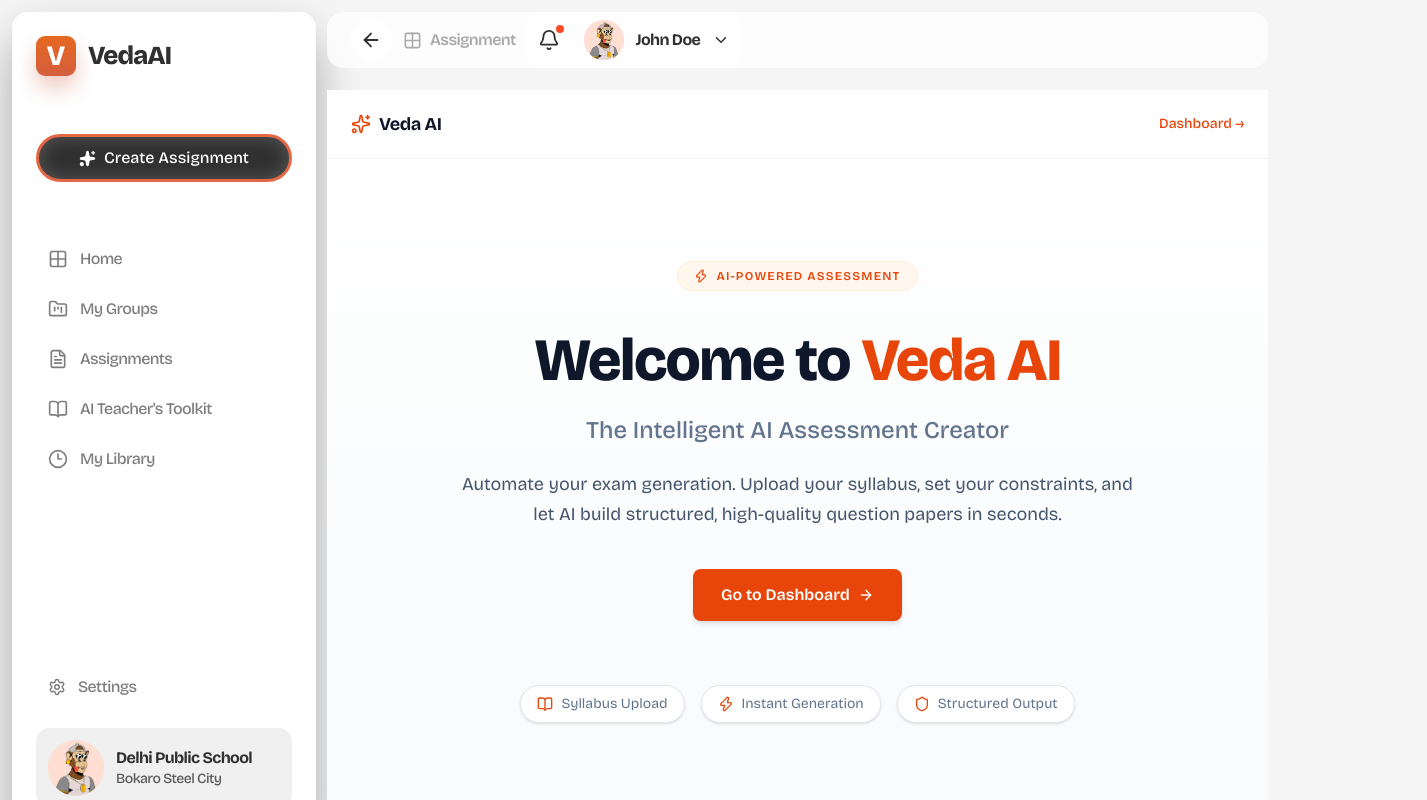
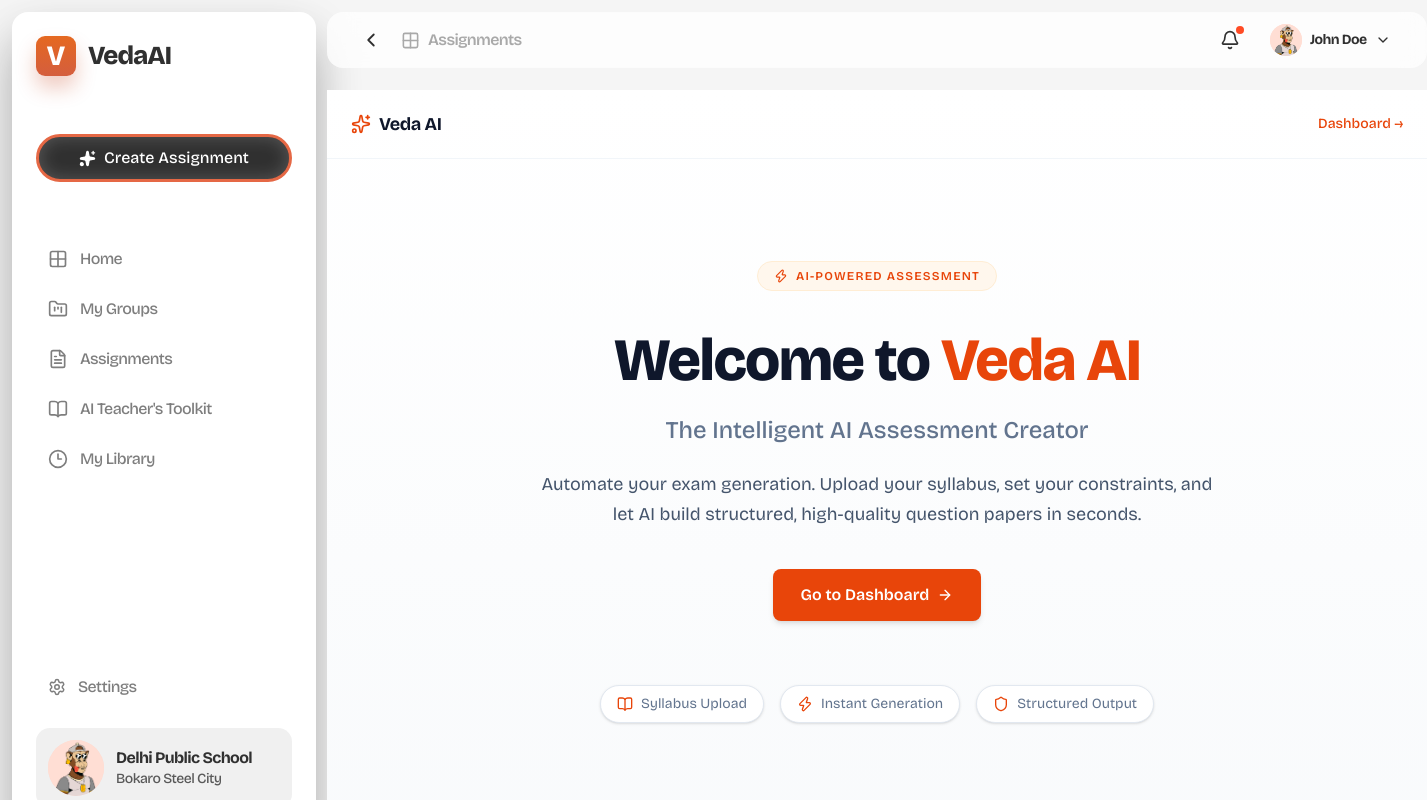
Before and after one commit to Talin12/Dev-AI, a Next.js app in the folder frontend/: page / in a window 1280 px wide. Shown: the top 800 px of the page, 1427 px wide, since content can reach past the window. Built offline with nearby package versions, Linux system fonts and the light colour scheme.

Commit message:
fix topbar

```diff
--- a/frontend/src/components/layout/Topbar.tsx
+++ b/frontend/src/components/layout/Topbar.tsx
@@ -2,54 +2,53 @@
 
 import Image from "next/image";
 import Link from "next/link";
-import { ArrowLeft, Bell, ChevronDown, Grid2X2, Menu } from "lucide-react";
+import { Bell, ChevronDown, Grid2X2 } from "lucide-react";
 
 interface TopbarProps {
   onMenuToggle: () => void;
 }
 
-export function Topbar({ onMenuToggle }: TopbarProps) {
+export function Topbar({ onMenuToggle: _ }: TopbarProps) {
   return (
-    <header className="w-full h-[56px] shrink-0 bg-[#FFFFFFBF] backdrop-blur-md rounded-[16px] pl-[24px] pr-[12px] flex items-center gap-[10px]">
-      <div className="flex items-center gap-3">
-        <button
-          onClick={onMenuToggle}
-          className="flex h-10 w-10 items-center justify-center rounded-full bg-white text-[#303030] transition-colors hover:bg-[#f6f6f6] md:hidden"
-          aria-label="Open menu"
-        >
-          <Menu size={20} />
-        </button>
+    <header className="w-full max-w-[1100px] h-[56px] pl-[24px] pr-[12px] flex items-center gap-[10px] bg-[#FFFFFFBF] backdrop-blur-md rounded-[16px]">
 
-        <Link
-          href="/assignments"
-          className="hidden h-10 w-10 items-center justify-center rounded-full bg-white text-[#303030] transition-colors hover:bg-[#f6f6f6] md:flex"
-          aria-label="Back"
-        >
-          <ArrowLeft size={22} />
-        </Link>
+      {/* Back Arrow — w-[40px] */}
+      <Link
+        href="/assignments"
+        className="w-[40px] h-[40px] shrink-0 flex items-center justify-center rounded-full hover:bg-black/5 transition-colors"
+        aria-label="Back"
+      >
+        <svg width="22" height="22" viewBox="0 0 24 24" fill="none" stroke="#303030" strokeWidth="2" strokeLinecap="round" strokeLinejoin="round">
+          <polyline points="15 18 9 12 15 6" />
+        </svg>
+      </Link>
 
-        <div className="flex items-center gap-2 text-[#a9a9a9]">
-          <Grid2X2 size={19} />
-          <span className="text-[16px] font-semibold tracking-[-0.04em]">Assignment</span>
-        </div>
+      {/* Title / Breadcrumb — w-[801px] */}
+      <div className="w-[801px] h-[20px] shrink-0 flex items-center gap-[8px]">
+        <Grid2X2 size={19} className="text-[#a9a9a9]" />
+        <span className="text-[16px] font-semibold tracking-[-0.04em] text-[#a9a9a9]">Assignments</span>
       </div>
 
-      <div className="flex h-14 items-center gap-6 rounded-[14px] bg-white/45 px-3">
-        <button className="relative text-[#303030]" aria-label="Notifications">
-          <Bell size={22} strokeWidth={2} />
-          <span className="absolute -right-1 -top-1 h-2 w-2 rounded-full bg-[#ff4b25]" />
-        </button>
+      {/* Bell — w-[36px] */}
+      <button
+        className="w-[36px] h-[36px] shrink-0 rounded-[100px] flex items-center justify-center hover:bg-black/5 transition-colors relative"
+        aria-label="Notifications"
+      >
+        <Bell size={20} strokeWidth={2} className="text-[#303030]" />
+        <span className="absolute top-[4px] right-[4px] h-2 w-2 rounded-full bg-[#ff4b25]" />
+      </button>
 
-        <button className="flex items-center gap-3 text-[#303030]">
-          <div className="relative h-10 w-10 overflow-hidden rounded-full bg-[#ffdcd2]">
-            <Image src="/veda-avatar.jpg" alt="" fill className="object-cover" sizes="40px" />
-          </div>
-          <span className="hidden text-[16px] font-bold leading-none tracking-[-0.04em] sm:inline">
-            John Doe
-          </span>
-          <ChevronDown size={18} />
-        </button>
-      </div>
+      {/* Profile Chip — w-[157px] */}
+      <button className="w-[157px] h-[44px] shrink-0 px-[12px] py-[6px] rounded-[12px] flex items-center gap-[8px] hover:bg-black/5 transition-colors">
+        <div className="relative h-8 w-8 shrink-0 overflow-hidden rounded-full bg-[#ffdcd2]">
+          <Image src="/veda-avatar.jpg" alt="" fill className="object-cover" sizes="32px" />
+        </div>
+        <span className="text-[14px] font-bold leading-none tracking-[-0.04em] text-[#303030] truncate">
+          John Doe
+        </span>
+        <ChevronDown size={16} className="text-[#303030] shrink-0" />
+      </button>
+
     </header>
   );
 }
```
